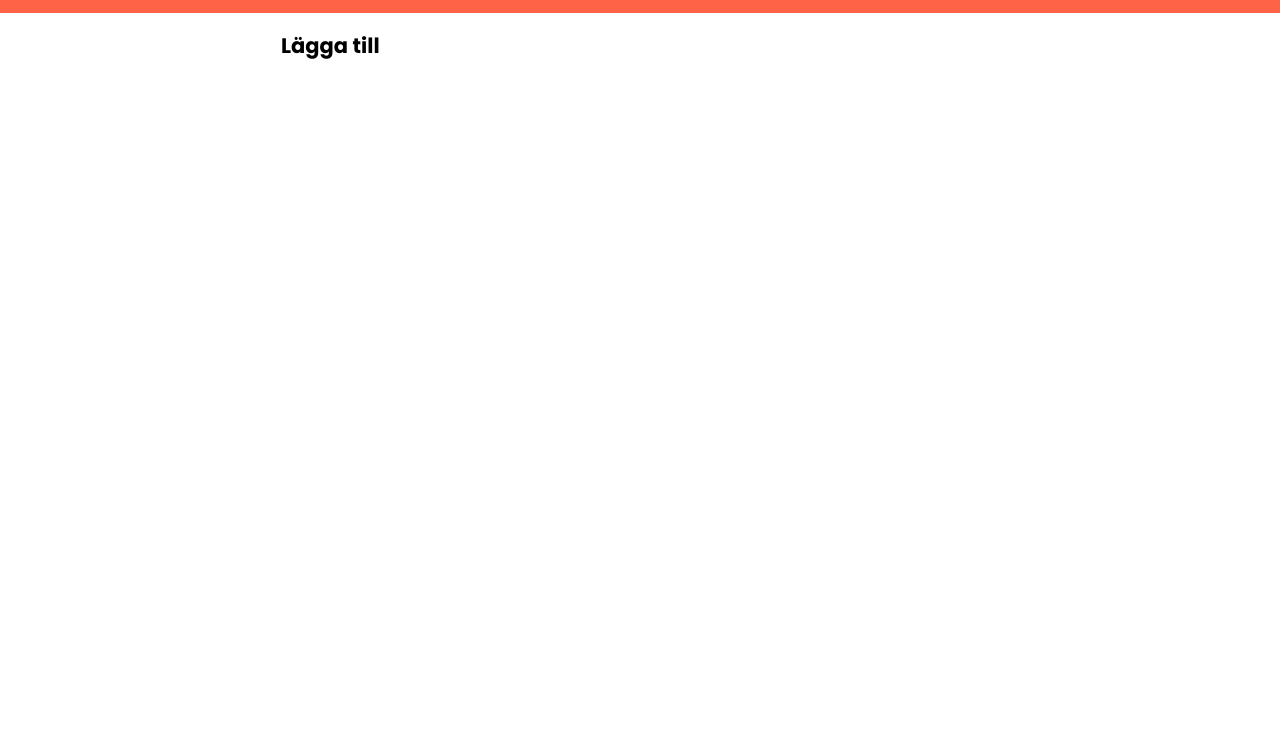
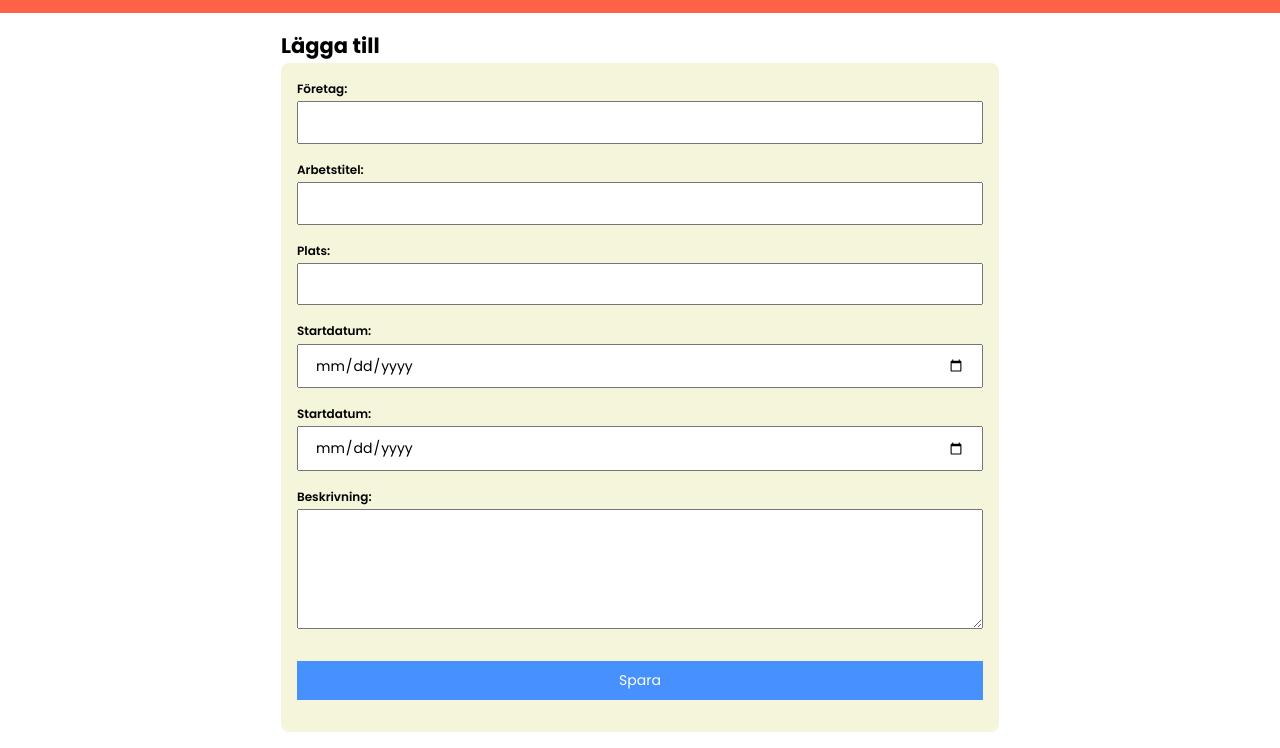
Before and after one commit to Punttt/frontend-mongodb, a website built with Vite: page add.html in a window 1280 px wide. Shown: the part 73-821 px from the top of the page. Before the commit the page ends 800 px from the top, so only its background shows below. Built offline with nearby package versions, Linux system fonts and the light colour scheme.

Commit message:
lägger in formuläret i add.html

```diff
--- a/add.html
+++ b/add.html
@@ -21,6 +21,29 @@
     <main class="main-add">
         <div class="container-sm">
             <h2>Lägga till</h2>
+            <form id="add-work">
+              <label for="companyname">Företag:</label>
+              <input type="text" name="companyname" id="companyname">
+
+              <label for="jobtitle">Arbetstitel:</label>
+              <input type="text" name="jobtitle" id="jobtitle">
+
+              <label for="location">Plats:</label>
+              <input type="text" name="location" id="location">
+
+              <label for="startdate">Startdatum:</label>
+              <input type="date" name="startdate" id="startdate">
+
+              <label for="enddate">Startdatum:</label>
+              <input type="date" name="enddate" id="enddate">
+
+              <label for="description">Beskrivning:</label>
+              <textarea name="description" id="description"></textarea>
+
+              <p id="errorMessage" class="error"></p>
+              <p id="successMessage" class="success"></p>
+              <input type="submit" value="Spara">
+            </form>
         </div>
     </main>
     <script type="module" src="./src/js/add.js"></script>
```
